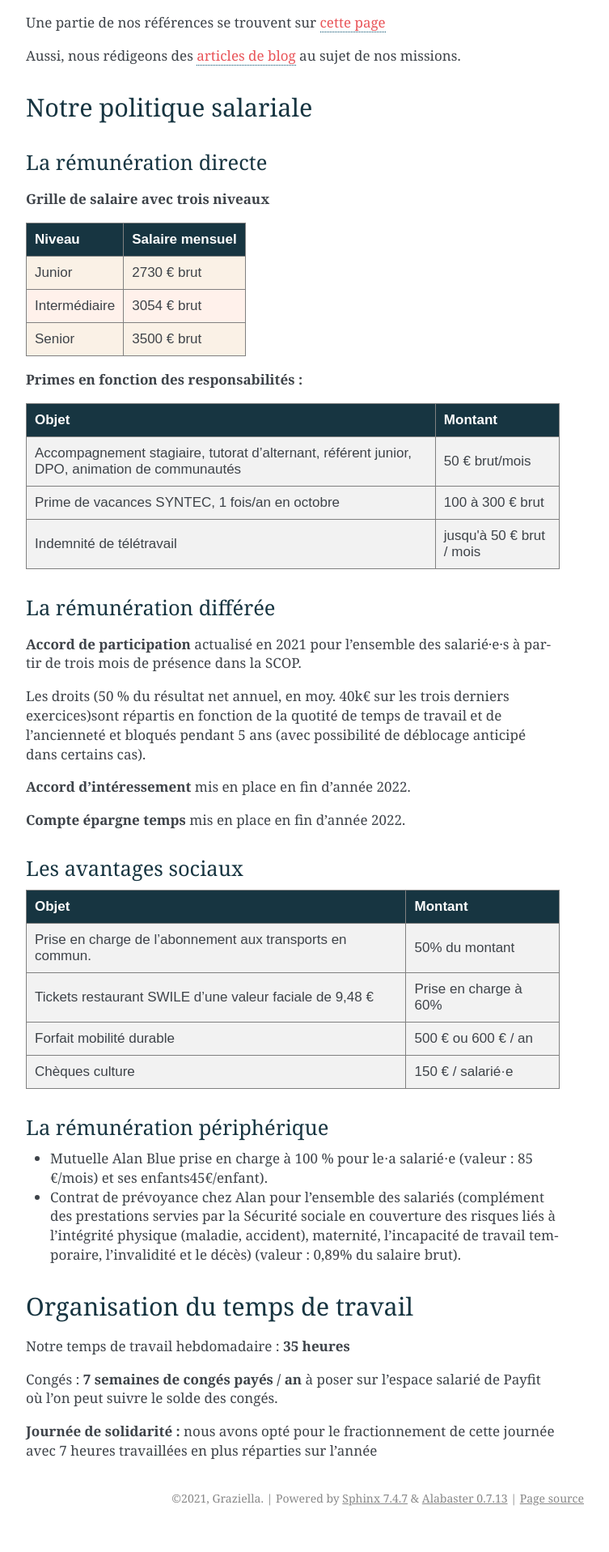
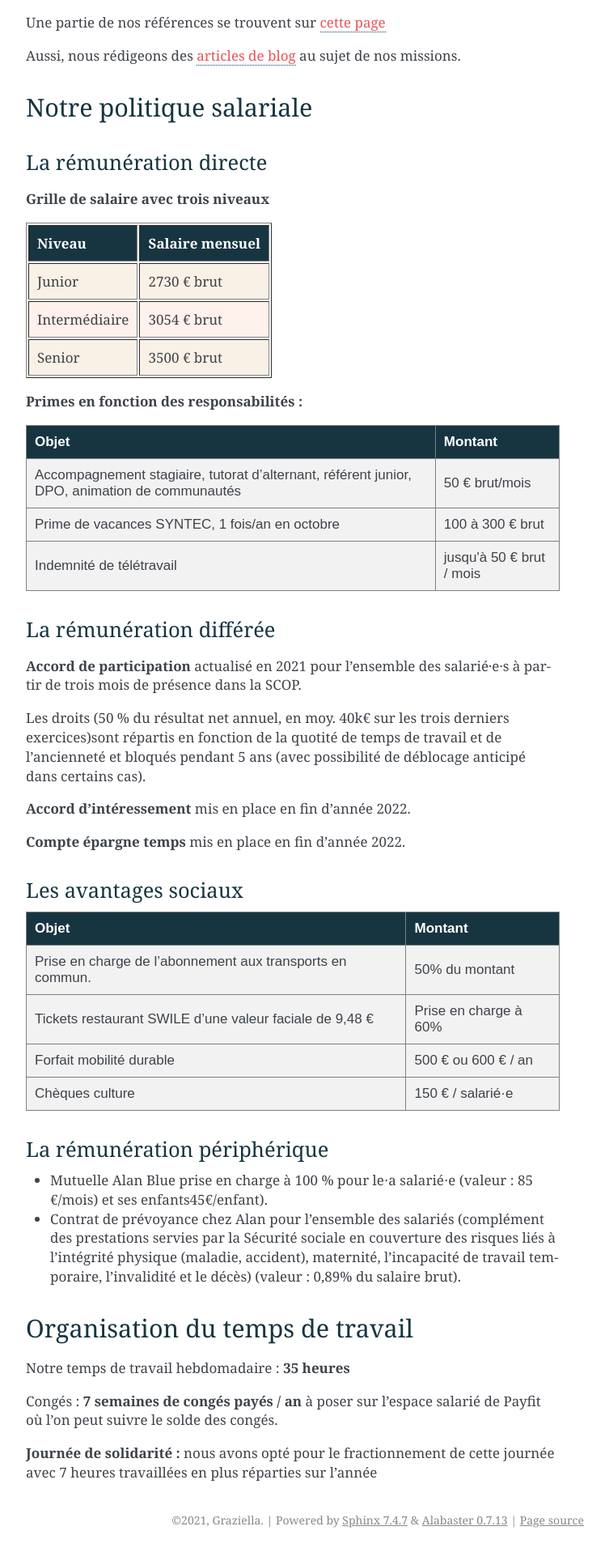
Before and after one commit to datactivist/documentation-datactivist, a Sphinx documentation site: the page built from docs/source/travailler-chez-datactivist.md, in a window 1280 px wide. Shown: the part 2788-4705 px from the top of the page at 81% size, without its empty margins (388-1141 px from the left). Built offline with Sphinx 7.4.7, drawn with Linux system fonts in a browser that asks for light colours; before the commit the page ends 4678 px from its top, so only the background shows below that.

Commit message:
Update custom.css

```diff
--- a/docs/source/_static/custom.css
+++ b/docs/source/_static/custom.css
@@ -9,7 +9,7 @@ a {
 }
 
 /* Ajoute une bordure aux tableaux */
-table {
+mytable {
   border-collapse: collapse;
   font-family: Arial, sans-serif;
 }
```
